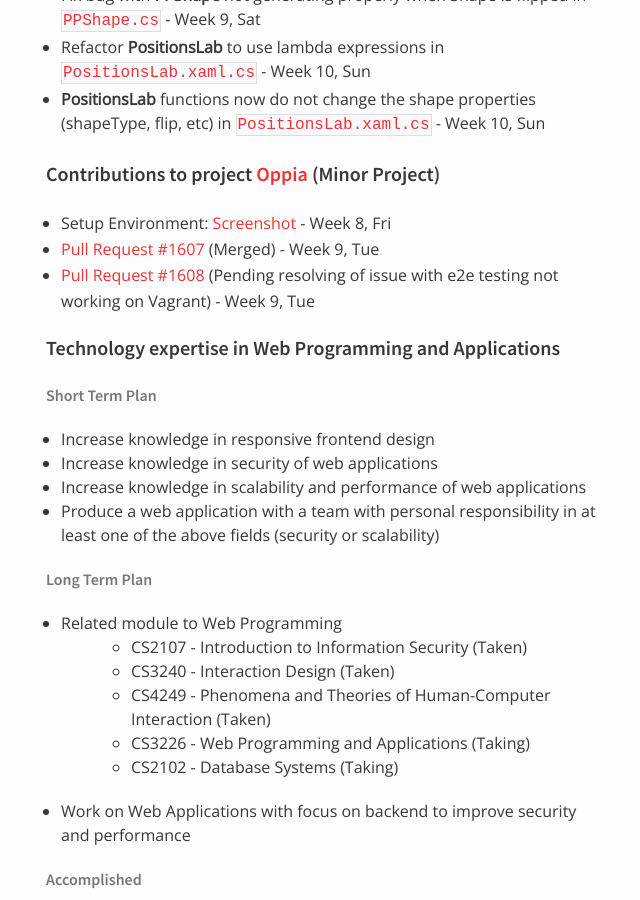
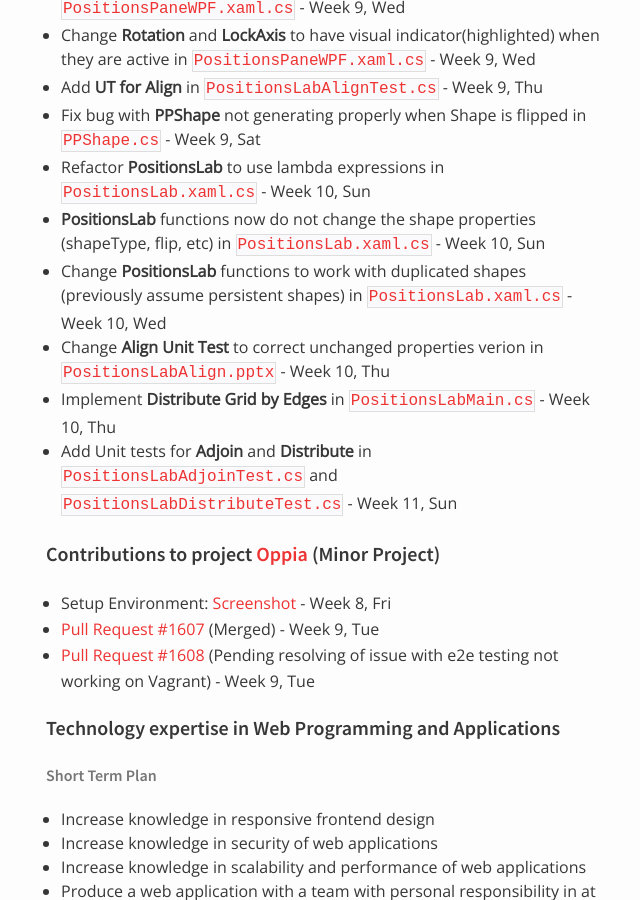
Before and after one commit to nus-oss/cs3281-AY1516S2-website, a Jekyll site: the page built from teams/powerpointlabs.md, in a window 1280 px wide and 900 px high, scrolled down 5406 px. Shown: the whole window, without its empty margins (324-964 px from the left). Built offline with Jekyll 4.4.1, drawn with Linux system fonts in a browser that asks for light colours; some of the changed text lies outside the part shown.

Commit message:
Update PositionsLab and Oswell's update

```diff
--- a/teams/powerpointlabs.md
+++ b/teams/powerpointlabs.md
@@ -67,11 +67,14 @@
   * [x] Add UT for Align - Week 9, Thu
   * [x] Refactor PositionsLab to use lambda expressions - Week 10, Sun
   * [x] PositionsLab functions now do not change the shape properties (shapeType, flip, etc) - Week 10, Sun
+  * [x] Change PositionsLab functions to work with duplicated shapes (previously assume persistent shapes) - Week 10, Wed
+  * [x] Change Align unit tests to correct unchanged properties version - Week 10, Thu
+  * [x] Implement Distribute Grid by Edges - Week 10, Thu
+  * [x] Add Unit tests for Adjoin and Distribute - Week 11, Sun
 * Groundwork for Positions Lab
   * [x] UI Mockup for Distribute along Edge, Align Vertex, Point towards/away from Shape - Week 5, Thu
   * [x] Researched and found potential solution to determining actual coordinates - Week 6, Thu
 * Workplan for Positions Lab
-  * [ ] Implement Distribute Along Edge
   * [ ] Refactor architecture of Positions Lab
   * [ ] Create unit/functional tests
   * [ ] Side-by-side preview for all possible implementation of a function
@@ -151,6 +154,10 @@
 * Fix bug with **PPShape** not generating properly when Shape is flipped in [`PPShape.cs`](https://github.com/nus-fboa2016-PL/PowerPointLabs/blob/39e61c98179997152b967c69a755290cd8efc9ab/PowerPointLabs/PowerPointLabs/Utils/PPShape.cs) - Week 9, Sat
 * Refactor **PositionsLab** to use lambda expressions in [`PositionsLab.xaml.cs`](https://github.com/nus-fboa2016-PL/PowerPointLabs/blob/7a43c983fd77eaff112bb4c78bc979eded96535f/PowerPointLabs/PowerPointLabs/PositionsLab/PositionsPaneWPF.xaml.cs) - Week 10, Sun
 * **PositionsLab** functions now do not change the shape properties (shapeType, flip, etc) in [`PositionsLab.xaml.cs`](https://github.com/nus-fboa2016-PL/PowerPointLabs/blob/7a43c983fd77eaff112bb4c78bc979eded96535f/PowerPointLabs/PowerPointLabs/PositionsLab/PositionsPaneWPF.xaml.cs) - Week 10, Sun
+* Change **PositionsLab** functions to work with duplicated shapes (previously assume persistent shapes) in [`PositionsLab.xaml.cs`](https://github.com/nus-fboa2016-PL/PowerPointLabs/blob/015a30871f779cd0cff9aac5369e581033afdc03/PowerPointLabs/PowerPointLabs/PositionsLab/PositionsPaneWPF.xaml.cs) - Week 10, Wed
+* Change **Align Unit Test** to correct unchanged properties verion in [`PositionsLabAlign.pptx`](https://github.com/nus-fboa2016-PL/PowerPointLabs/blob/4e45f074d3cd4b30b2b69f24f5f8476add08a703/doc/test/PositionsLab/PositionsLabAlign.pptx) - Week 10, Thu
+* Implement **Distribute Grid by Edges** in [`PositionsLabMain.cs`](https://github.com/nus-fboa2016-PL/PowerPointLabs/blob/36e3a9c376ee94d930cffba7770425a219e8448c/PowerPointLabs/PowerPointLabs/PositionsLab/PositionsLabMain.cs) - Week 10, Thu
+* Add Unit tests for **Adjoin** and **Distribute** in [`PositionsLabAdjoinTest.cs`](https://github.com/nus-fboa2016-PL/PowerPointLabs/blob/17f05d06e191d5dd06866443cbdfeb30c076e393/PowerPointLabs/Test/UnitTest/PositionsLab/PositionsLabAdjoinTest.cs) and [`PositionsLabDistributeTest.cs`](https://github.com/nus-fboa2016-PL/PowerPointLabs/blob/f3d658dd645c0232dd5cc7e529d68329a5d04897/PowerPointLabs/Test/UnitTest/PositionsLab/PositionsLabDistributeTest.cs) - Week 11, Sun
 
 #### Contributions to project [Oppia](https://www.oppia.org/) (Minor Project)
  * Setup Environment: [Screenshot](https://drive.google.com/open?id=0BzrjImOddxOKSVY4eHBEdHlQcjg) - Week 8, Fri
```
